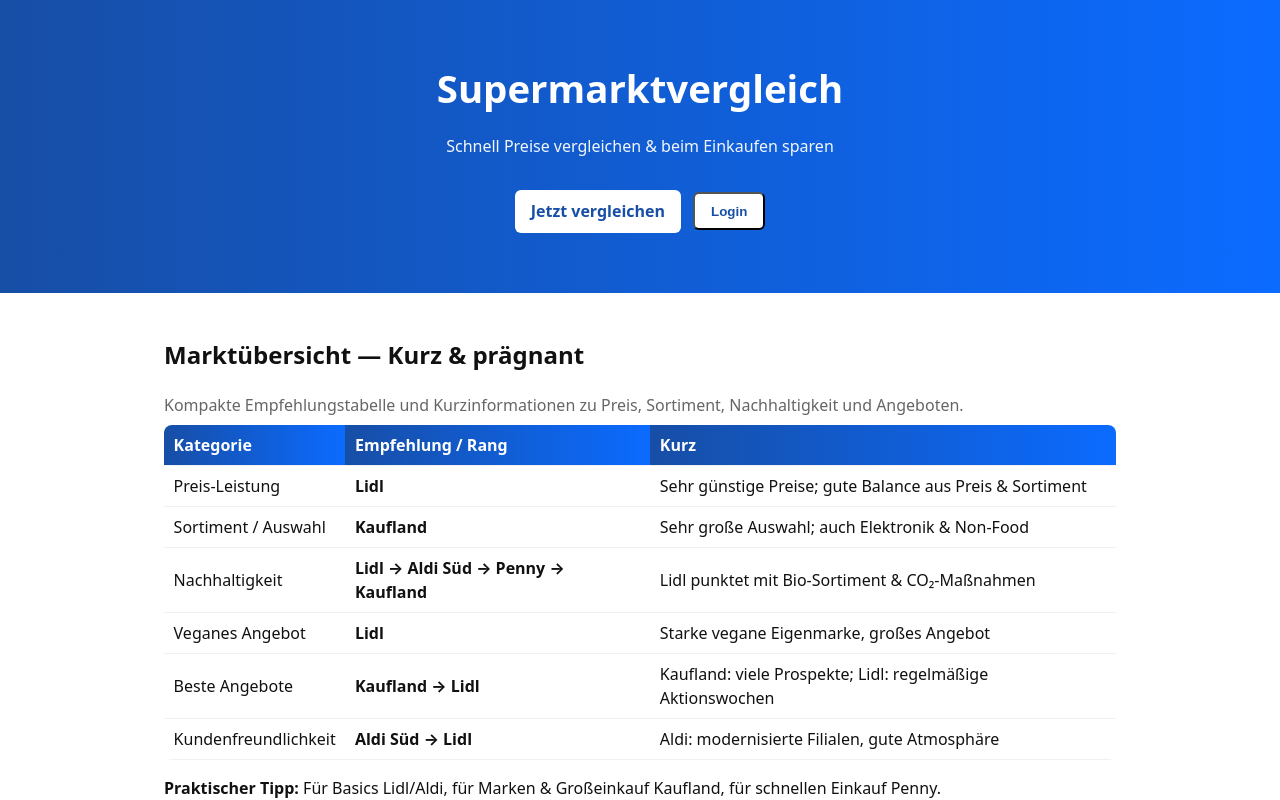
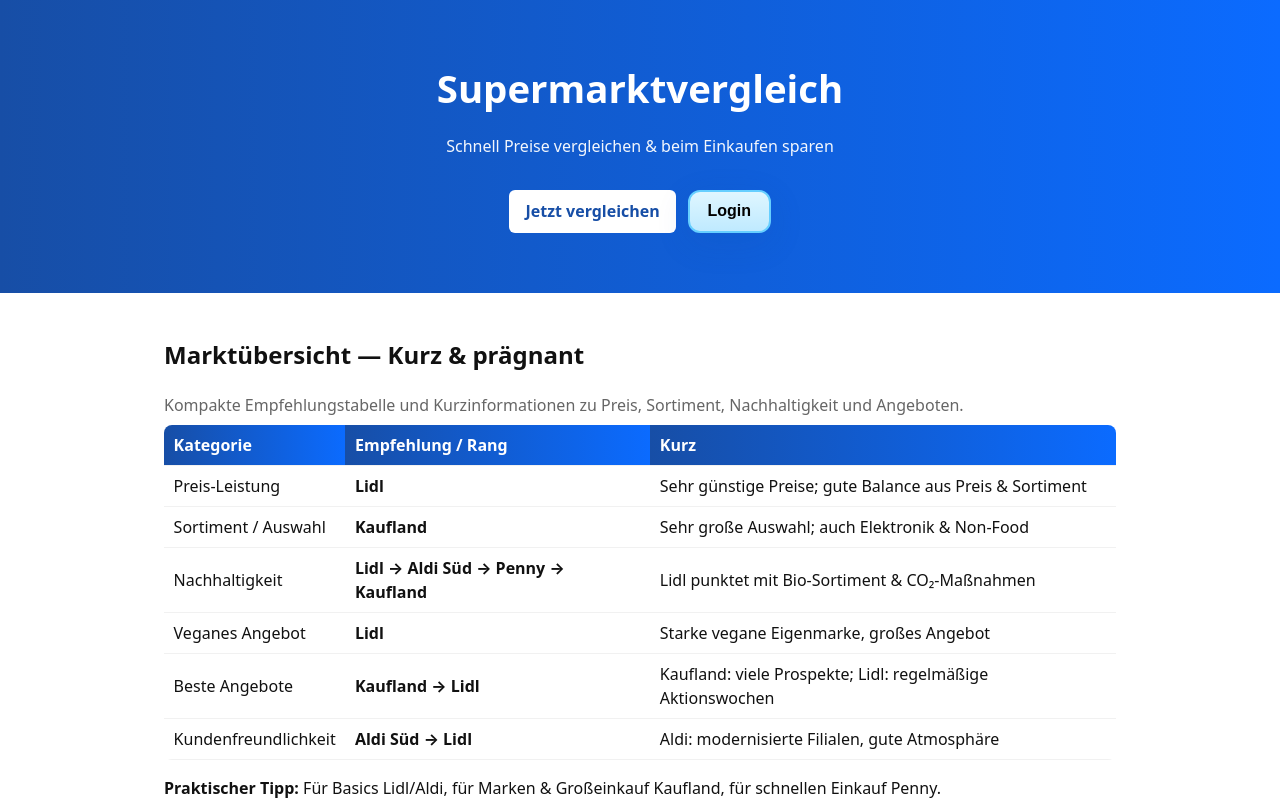
Before and after one commit to erickuehn/Supermarkt2-alter-Projekt, a Next.js app: page / in a window 1280 px wide. Shown: the top 800 px of the page. Built offline with nearby package versions, Linux system fonts and the light colour scheme.

Commit message:
style(login): use cta.framed for Login button

```diff
--- a/pages/index.js
+++ b/pages/index.js
@@ -8,7 +8,7 @@
     <p class="tagline">Schnell Preise vergleichen & beim Einkaufen sparen</p>
     <div style="display:flex;gap:0.75rem;align-items:center;justify-content:center">
   <a href="#compare" class="cta">Jetzt vergleichen</a>
-  <button id="login-open" class="cta">Login</button>
+  <button id="login-open" class="cta framed">Login</button>
     </div>
   </div>
 </header>
```
